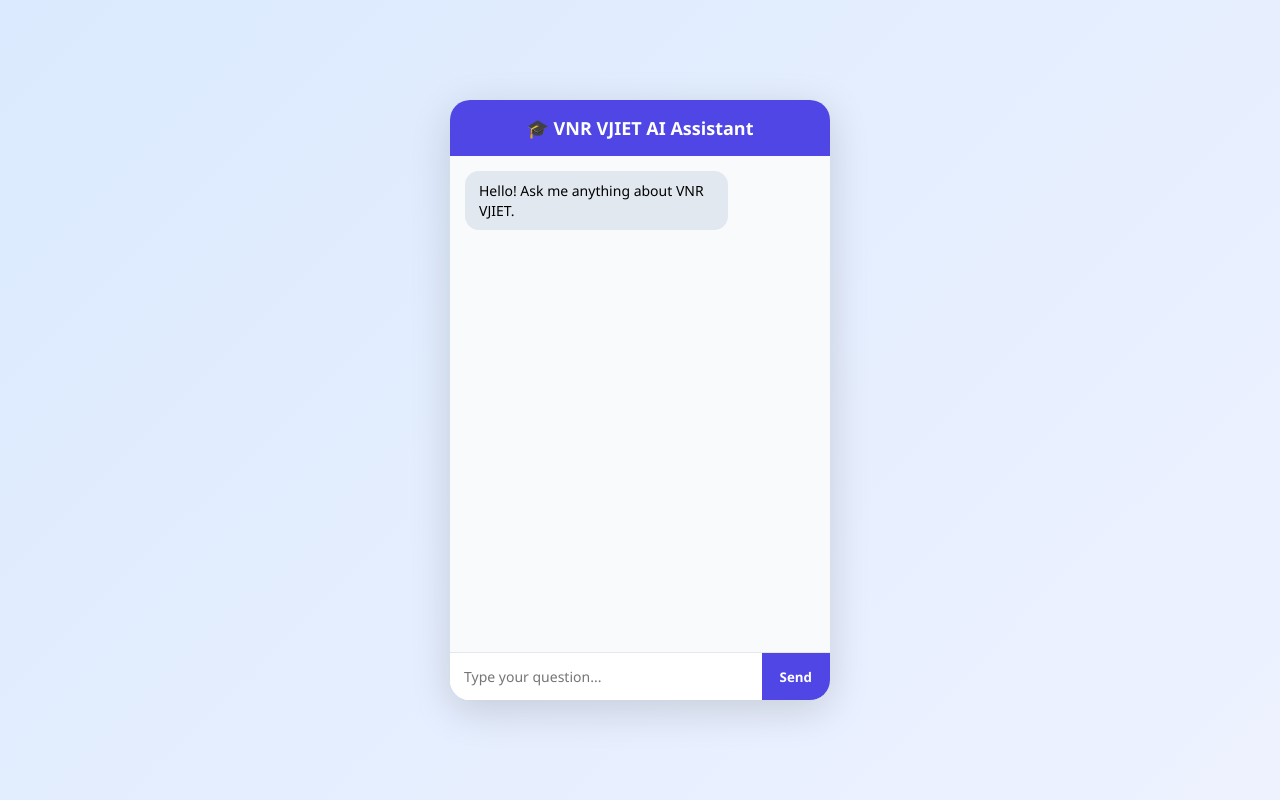
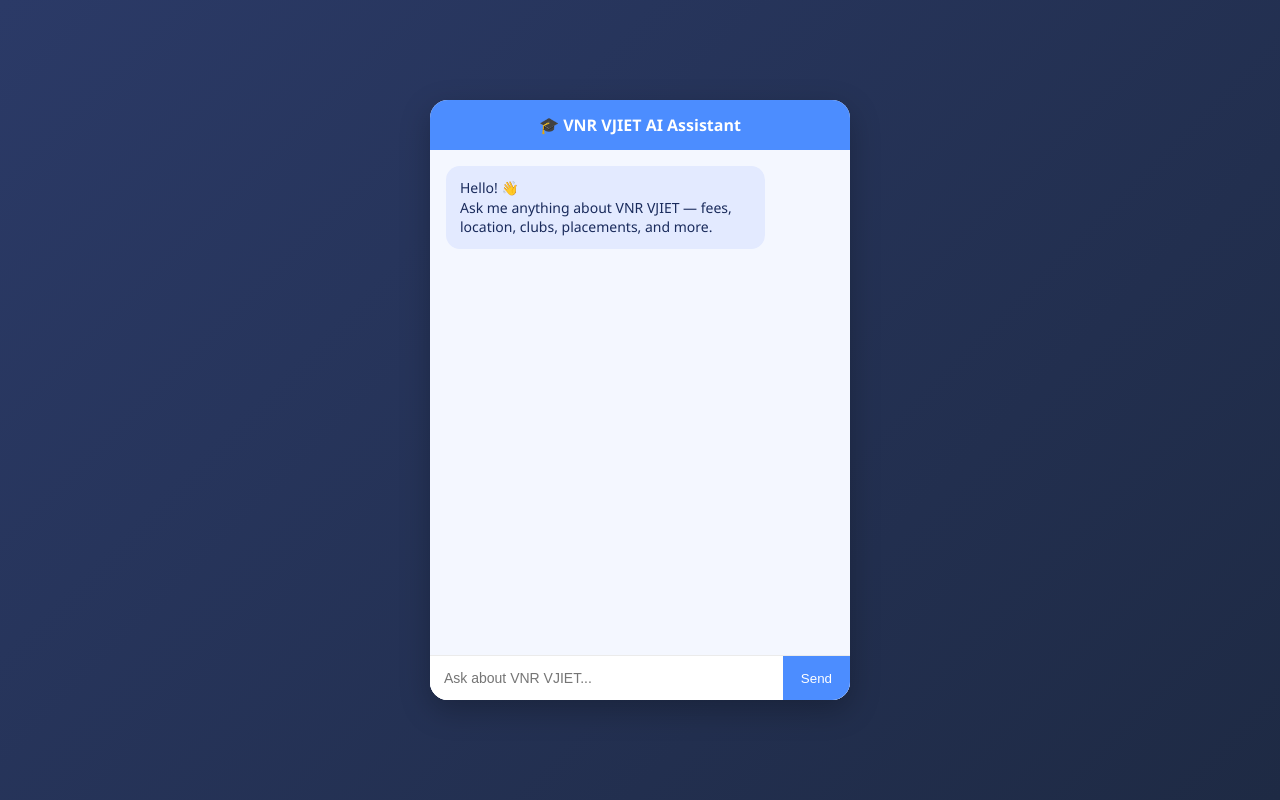
Before and after one commit to Kadarla-Abhiram/college-ai-chatbot, a Flask app: page / in a window 1280 px wide. Run offline with Flask 3, Linux system fonts and the light colour scheme.

Commit message:
new modern chat UI

```diff
--- a/templates/index.html
+++ b/templates/index.html
@@ -6,101 +6,98 @@
 <title>VNR VJIET AI Assistant</title>
 
 <style>
-* {
+body {
     margin: 0;
-    padding: 0;
-    box-sizing: border-box;
-    font-family: "Segoe UI", Tahoma, sans-serif;
-}
-
-body {
     height: 100vh;
     display: flex;
     justify-content: center;
     align-items: center;
-    background: linear-gradient(135deg, #dbeafe, #eef2ff);
+    background: linear-gradient(135deg, #2b3a67, #1e2a44);
+    font-family: "Segoe UI", sans-serif;
 }
 
-/* Chat Card */
+/* Chat container */
 .chat-container {
-    width: 380px;
+    width: 420px;
     height: 600px;
-    background: #ffffff;
-    border-radius: 20px;
-    box-shadow: 0 10px 40px rgba(0,0,0,0.15);
+    background: #f4f7ff;
+    border-radius: 18px;
+    box-shadow: 0 10px 30px rgba(0,0,0,0.25);
     display: flex;
     flex-direction: column;
     overflow: hidden;
 }
 
 /* Header */
-.chat-header {
-    background: #4f46e5;
+.header {
+    background: #4c8dff;
     color: white;
-    padding: 16px;
+    padding: 14px;
     text-align: center;
     font-weight: 600;
-    font-size: 18px;
+    font-size: 16px;
 }
 
-/* Messages */
-.chat-box {
+/* Messages area */
+#chat-box {
     flex: 1;
-    padding: 15px;
+    padding: 16px;
     overflow-y: auto;
-    background: #f8fafc;
+    display: flex;
+    flex-direction: column;
+    gap: 10px;
 }
 
-/* Message bubble */
+/* Message bubbles */
 .message {
     max-width: 75%;
-    padding: 10px 14px;
+    padding: 12px 14px;
     border-radius: 14px;
-    margin-bottom: 10px;
     font-size: 14px;
     line-height: 1.4;
+    word-wrap: break-word;
 }
 
 /* Bot message */
 .bot {
-    background: #e2e8f0;
+    background: #e3eaff;
+    color: #1a2b5c;
     align-self: flex-start;
 }
 
 /* User message */
 .user {
-    background: #4f46e5;
+    background: #4c8dff;
     color: white;
     align-self: flex-end;
 }
 
-/* Input area */
-.chat-input {
+/* Input bar */
+.input-area {
     display: flex;
-    border-top: 1px solid #e5e7eb;
+    border-top: 1px solid rgba(0,0,0,0.08);
     background: #ffffff;
 }
 
-.chat-input input {
+.input-area input {
     flex: 1;
+    padding: 14px;
     border: none;
-    padding: 14px;
+    outline: none;
     font-size: 14px;
-    outline: none;
 }
 
-.chat-input button {
-    background: #4f46e5;
+.input-area button {
+    padding: 0 18px;
+    background: #4c8dff;
+    border: none;
     color: white;
-    border: none;
-    padding: 0 18px;
     cursor: pointer;
-    font-weight: 600;
-    transition: 0.2s;
+    font-weight: 500;
 }
 
-.chat-input button:hover {
-    background: #4338ca;
+.input-area button:hover {
+    background: #3a6fe0;
 }
 </style>
 </head>
@@ -108,22 +105,19 @@ body {
 <body>
 
 <div class="chat-container">
+    <div class="header">🎓 VNR VJIET AI Assistant</div>
 
-    <div class="chat-header">
-        🎓 VNR VJIET AI Assistant
-    </div>
-
-    <div class="chat-box" id="chat-box">
+    <div id="chat-box">
         <div class="message bot">
-            Hello! Ask me anything about VNR VJIET.
+            Hello! 👋<br>
+            Ask me anything about VNR VJIET — fees, location, clubs, placements, and more.
         </div>
     </div>
 
-    <div class="chat-input">
-        <input type="text" id="user-input" placeholder="Type your question..." />
+    <div class="input-area">
+        <input type="text" id="user-input" placeholder="Ask about VNR VJIET...">
         <button onclick="sendMessage()">Send</button>
     </div>
-
 </div>
 
 <script>
@@ -134,16 +128,16 @@ async function sendMessage() {
 
     const chatBox = document.getElementById("chat-box");
 
-    // Add user message
+    // Show user message
     const userMsg = document.createElement("div");
     userMsg.className = "message user";
     userMsg.textContent = message;
     chatBox.appendChild(userMsg);
 
+    chatBox.scrollTop = chatBox.scrollHeight;
     input.value = "";
-    chatBox.scrollTop = chatBox.scrollHeight;
 
-    // Send to backend
+    try {
         const response = await fetch("/chat", {
             method: "POST",
             headers: { "Content-Type": "application/json" },
@@ -152,14 +146,26 @@ async function sendMessage() {
 
         const data = await response.json();
 
-    // Add bot message
         const botMsg = document.createElement("div");
         botMsg.className = "message bot";
         botMsg.textContent = data.reply;
         chatBox.appendChild(botMsg);
 
         chatBox.scrollTop = chatBox.scrollHeight;
+
+    } catch (error) {
+        const errMsg = document.createElement("div");
+        errMsg.className = "message bot";
+        errMsg.textContent = "⚠️ Error connecting to server.";
+        chatBox.appendChild(errMsg);
     }
+}
+
+// Enter key support
+document.getElementById("user-input")
+.addEventListener("keypress", function(e) {
+    if (e.key === "Enter") sendMessage();
+});
 </script>
 
 </body>
```
Lines whose indentation alone changed are shown as unchanged.
